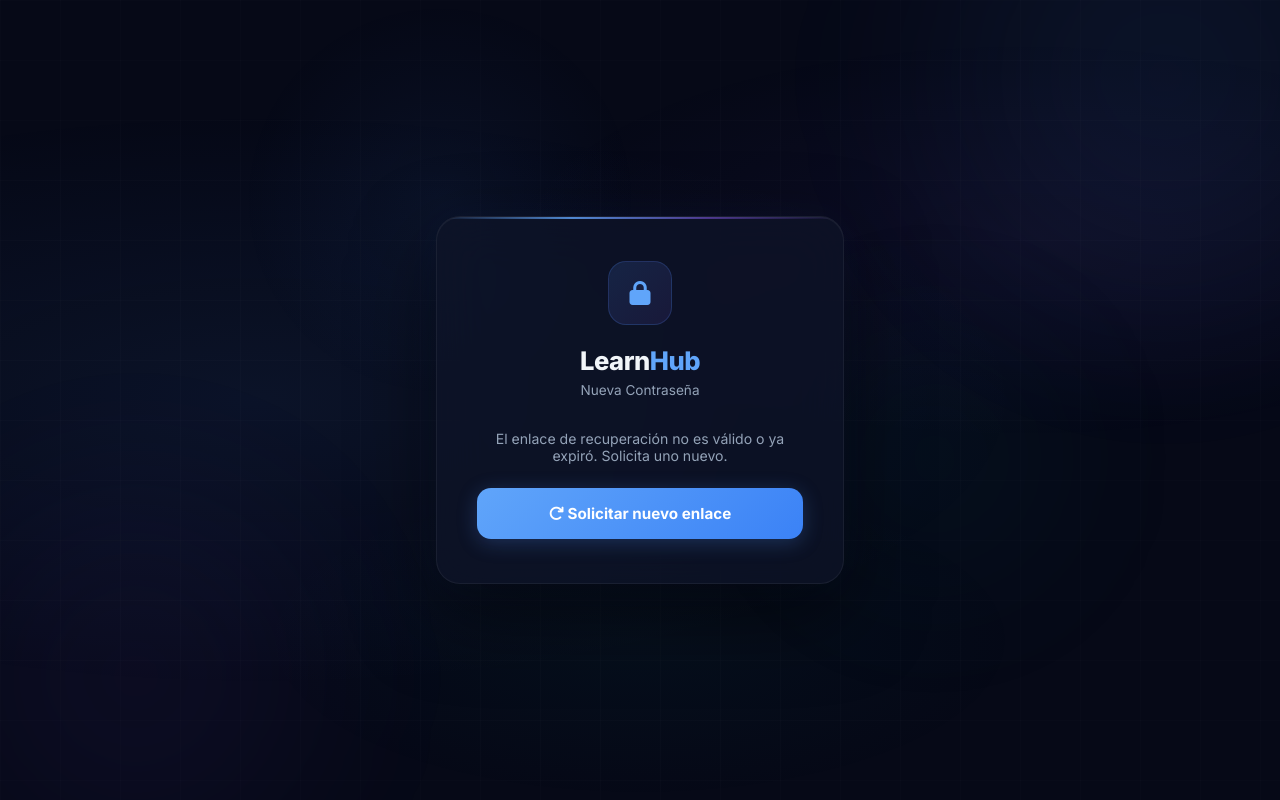
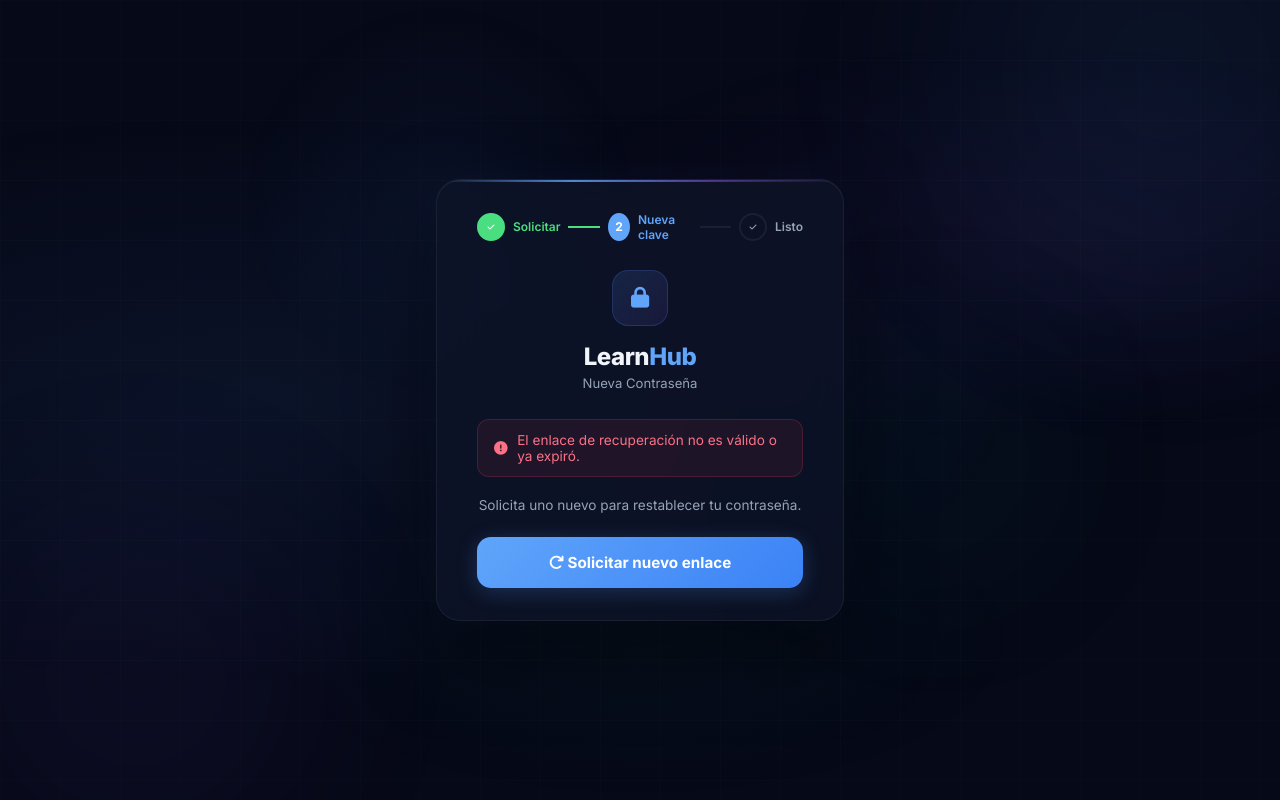
Before and after one commit to Andres-Developer-23/Learn_Hub, a Django app: page /password-reset/1/1/ in a window 1280 px wide. Run offline with Django 5.2, Linux system fonts and the light colour scheme.

Commit message:
Agrega indicador de pasos y botón mostrar/ocultar contraseña en recuperación

```diff
--- a/templates/registration/password_reset_confirm.html
+++ b/templates/registration/password_reset_confirm.html
@@ -19,26 +19,37 @@
 .orb-3 { width:300px; height:300px; background:radial-gradient(circle, rgba(20,184,166,0.12), transparent); top:40%; left:60%; animation:orbFloat 18s ease-in-out infinite alternate; }
 @keyframes orbFloat { 0% { transform:translate(0,0) scale(1); } 100% { transform:translate(60px,-40px) scale(1.1); } }
 .wrapper { position:relative; z-index:1; width:100%; max-width:440px; padding:1rem; }
-.card { background:var(--card); border:1px solid var(--br); border-radius:24px; padding:2.75rem 2.5rem; width:100%; backdrop-filter:blur(24px); -webkit-backdrop-filter:blur(24px); box-shadow:0 30px 80px rgba(0,0,0,0.5), 0 0 40px rgba(79,142,247,0.06), inset 0 1px 0 rgba(255,255,255,0.05); animation:cardIn .7s cubic-bezier(0.16,1,0.3,1); position:relative; overflow:hidden; }
+.card { background:var(--card); border:1px solid var(--br); border-radius:24px; padding:2rem 2.5rem; width:100%; backdrop-filter:blur(24px); -webkit-backdrop-filter:blur(24px); box-shadow:0 30px 80px rgba(0,0,0,0.5), 0 0 40px rgba(79,142,247,0.06), inset 0 1px 0 rgba(255,255,255,0.05); animation:cardIn .7s cubic-bezier(0.16,1,0.3,1); position:relative; overflow:hidden; }
 .card-glow { position:absolute; top:0; left:0; right:0; bottom:0; background:radial-gradient(300px circle at var(--glow-x) var(--glow-y), rgba(79,142,247,0.06), transparent 60%); pointer-events:none; border-radius:24px; opacity:0; transition:opacity 0.4s; }
 .card:hover .card-glow { opacity:1; }
 .card::before { content:''; position:absolute; top:0; left:0; right:0; height:2px; background:linear-gradient(90deg, transparent, var(--acc), rgba(139,92,246,0.6), transparent); opacity:.8; }
 @keyframes cardIn { from { opacity:0; transform:translateY(30px) scale(0.96) rotateX(4deg); filter:blur(4px); } to { opacity:1; transform:translateY(0) scale(1) rotateX(0); filter:blur(0); } }
-.header { text-align:center; margin-bottom:2rem; }
-.icon-wrap { width:64px; height:64px; margin:0 auto 1.25rem; background:linear-gradient(135deg, rgba(79,142,247,0.15), rgba(139,92,246,0.1)); border:1px solid rgba(79,142,247,0.2); border-radius:18px; display:flex; align-items:center; justify-content:center; font-size:1.5rem; color:var(--acc); animation:fadeUp .6s .05s both; }
-.logo { font-size:1.6rem; font-weight:800; letter-spacing:-0.02em; animation:fadeUp .6s .1s both; }
+.steps { display:flex; align-items:center; justify-content:center; gap:0; margin-bottom:1.75rem; animation:fadeUp .6s .05s both; }
+.step { display:flex; align-items:center; gap:.5rem; font-size:.75rem; font-weight:600; color:var(--mu); }
+.step-num { width:28px; height:28px; border-radius:50%; display:flex; align-items:center; justify-content:center; font-size:.75rem; font-weight:700; border:2px solid var(--br); color:var(--mu); transition:all .3s; }
+.step.active .step-num { background:var(--acc); border-color:var(--acc); color:#fff; }
+.step.active { color:var(--acc); }
+.step.done .step-num { background:var(--ok); border-color:var(--ok); color:#fff; }
+.step.done { color:var(--ok); }
+.step-line { width:40px; height:2px; background:var(--br); margin:0 .5rem; }
+.step-line.done { background:var(--ok); }
+.header { text-align:center; margin-bottom:1.75rem; }
+.icon-wrap { width:56px; height:56px; margin:0 auto 1rem; background:linear-gradient(135deg, rgba(79,142,247,0.15), rgba(139,92,246,0.1)); border:1px solid rgba(79,142,247,0.2); border-radius:16px; display:flex; align-items:center; justify-content:center; font-size:1.3rem; color:var(--acc); animation:fadeUp .6s .05s both; }
+.logo { font-size:1.5rem; font-weight:800; letter-spacing:-0.02em; animation:fadeUp .6s .1s both; }
 .logo span { color:var(--acc); }
-.sub { color:var(--mu); font-size:.85rem; margin-top:.35rem; animation:fadeUp .6s .15s both; }
+.sub { color:var(--mu); font-size:.82rem; margin-top:.3rem; animation:fadeUp .6s .15s both; }
 @keyframes fadeUp { from { opacity:0; transform:translateY(12px); } to { opacity:1; transform:translateY(0); } }
 .field { margin-bottom:1.25rem; animation:fadeUp .6s .2s both; }
 .field .input-wrap { position:relative; }
 .field .input-wrap > i { position:absolute; left:1rem; top:50%; transform:translateY(-50%); color:#475569; font-size:.9rem; transition:color .3s ease; pointer-events:none; z-index:2; }
 .field.focused .input-wrap > i { color:var(--acc); }
-.field input { width:100%; padding:1rem 1rem 1rem 2.8rem; background:rgba(255,255,255,0.02); border:1.5px solid var(--br); border-radius:14px; color:var(--tx); font-size:.95rem; transition:all .3s ease; position:relative; z-index:1; }
+.field input { width:100%; padding:1rem 2.8rem 1rem 2.8rem; background:rgba(255,255,255,0.02); border:1.5px solid var(--br); border-radius:14px; color:var(--tx); font-size:.95rem; transition:all .3s ease; position:relative; z-index:1; }
 .field input:focus { outline:none; border-color:var(--acc); box-shadow:0 0 0 4px rgba(79,142,247,0.1), 0 4px 16px rgba(79,142,247,0.08); background:rgba(79,142,247,0.03); }
 .field input::placeholder { color:transparent; }
 .field label { position:absolute; left:2.8rem; top:50%; transform:translateY(-50%); color:var(--mu); font-size:.88rem; font-weight:500; pointer-events:none; transition:all 0.25s cubic-bezier(0.16,1,0.3,1); background:transparent; padding:0 0.3rem; }
 .field.focused label, .field.has-value label { top:0; left:0.8rem; font-size:0.7rem; font-weight:700; color:var(--acc); background:var(--bg); border-radius:4px; }
+.toggle-pw { position:absolute; right:.75rem; top:50%; transform:translateY(-50%); background:none; border:none; color:#475569; cursor:pointer; padding:.4rem; border-radius:8px; transition:all .2s; z-index:2; font-size:.9rem; }
+.toggle-pw:hover { color:var(--acc); background:rgba(79,142,247,0.08); }
 .btn { width:100%; padding:1rem; background:linear-gradient(135deg, var(--acc), var(--acc2)); color:#fff; border:none; border-radius:14px; font-size:.95rem; font-weight:700; cursor:pointer; transition:all .3s ease; box-shadow:0 4px 20px rgba(79,142,247,0.25); position:relative; overflow:hidden; margin-top:.5rem; animation:fadeUp .6s .3s both; }
 .btn::before { content:''; position:absolute; top:0; left:-100%; width:100%; height:100%; background:linear-gradient(90deg, transparent, rgba(255,255,255,0.15), transparent); transition:left 0.5s ease; }
 .btn:hover::before { left:100%; }
@@ -49,7 +60,7 @@
 .btn.loading .btn-loading { display:inline-flex; align-items:center; gap:0.5rem; }
 .btn.loading { opacity:0.8; cursor:not-allowed; }
 .err { background:rgba(244,63,94,0.08); border:1px solid rgba(244,63,94,0.2); color:var(--err); border-radius:12px; padding:.75rem 1rem; margin-bottom:1.25rem; font-size:.85rem; display:flex; align-items:center; gap:.6rem; }
-@media (max-width:500px) { .card { padding:2rem 1.5rem; } .logo { font-size:1.5rem; } .orb-1 { width:300px; height:300px; } .orb-2 { width:250px; height:250px; } .orb-3 { width:200px; height:200px; } }
+@media (max-width:500px) { .card { padding:1.5rem; } .logo { font-size:1.3rem; } .steps { gap:0; } .step-line { width:24px; } .orb-1 { width:300px; height:300px; } .orb-2 { width:250px; height:250px; } .orb-3 { width:200px; height:200px; } }
 </style>
 </head>
 <body>
@@ -61,6 +72,13 @@
 <div class="wrapper">
 <div class="card" id="card">
   <div class="card-glow"></div>
+  <div class="steps">
+    <div class="step done"><span class="step-num"><i class="fas fa-check" style="font-size:.5rem;"></i></span> Solicitar</div>
+    <div class="step-line done"></div>
+    <div class="step active"><span class="step-num">2</span> Nueva clave</div>
+    <div class="step-line"></div>
+    <div class="step"><span class="step-num"><i class="fas fa-check" style="font-size:.5rem;"></i></span> Listo</div>
+  </div>
   <div class="header">
     <div class="icon-wrap"><i class="fas fa-lock"></i></div>
     <div class="logo">Learn<span>Hub</span></div>
@@ -81,6 +99,9 @@
           <i class="fas fa-lock"></i>
           <input type="password" id="id_new_password1" name="new_password1" placeholder=" " required autocomplete="new-password">
           <label for="id_new_password1">Nueva contraseña</label>
+          <button type="button" class="toggle-pw" tabindex="-1" onclick="togglePw(this)">
+            <i class="fas fa-eye"></i>
+          </button>
         </div>
       </div>
       <div class="field">
@@ -88,6 +109,9 @@
           <i class="fas fa-lock"></i>
           <input type="password" id="id_new_password2" name="new_password2" placeholder=" " required autocomplete="new-password">
           <label for="id_new_password2">Confirmar contraseña</label>
+          <button type="button" class="toggle-pw" tabindex="-1" onclick="togglePw(this)">
+            <i class="fas fa-eye"></i>
+          </button>
         </div>
       </div>
       <button type="submit" class="btn" id="submit-btn">
@@ -96,12 +120,24 @@
       </button>
     </form>
   {% else %}
-    <p style="color:var(--mu);font-size:.88rem;text-align:center;margin-bottom:1.5rem;">El enlace de recuperación no es válido o ya expiró. Solicita uno nuevo.</p>
+    <div class="err"><i class="fas fa-exclamation-circle"></i> El enlace de recuperación no es válido o ya expiró.</div>
+    <p style="color:var(--mu);font-size:.85rem;text-align:center;margin-bottom:1.5rem;">Solicita uno nuevo para restablecer tu contraseña.</p>
     <a href="{% url 'password_reset' %}" class="btn" style="display:block;text-align:center;text-decoration:none;margin-top:0;"><i class="fas fa-redo"></i> Solicitar nuevo enlace</a>
   {% endif %}
 </div>
 </div>
 <script>
+function togglePw(btn) {
+    var input = btn.parentElement.querySelector('input');
+    var icon = btn.querySelector('i');
+    if (input.type === 'password') {
+        input.type = 'text';
+        icon.className = 'fas fa-eye-slash';
+    } else {
+        input.type = 'password';
+        icon.className = 'fas fa-eye';
+    }
+}
 document.addEventListener('DOMContentLoaded', function() {
     var card = document.getElementById('card');
     var glow = document.getElementById('mouse-glow');
```
Also changed, not shown: templates/registration/password_reset_done.html (+32 -6 lines), templates/registration/password_reset_form.html (+23 -7 lines).
